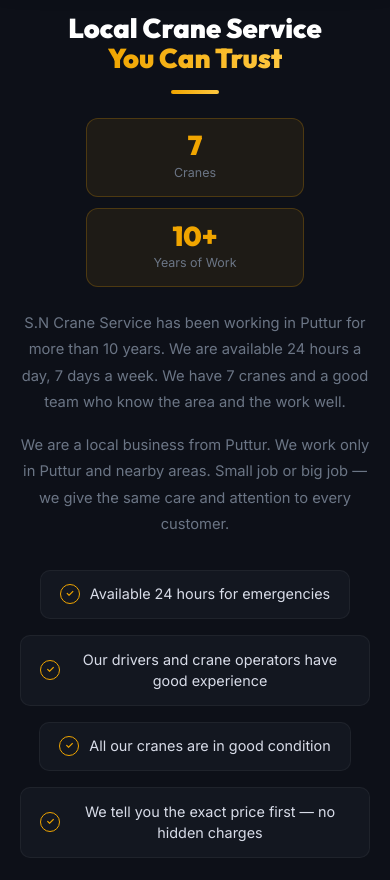
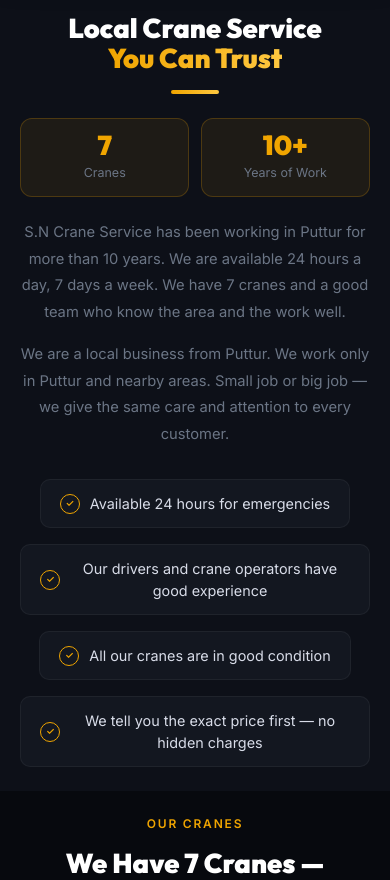
Before and after one commit to sampathkulal400-sketch/Nandaneshwara-Cranes, a React (Vite) app: page / in a window 390 px wide. Shown: the part 884-1764 px from the top of the page. Built offline with nearby package versions, Linux system fonts and the light colour scheme.

Commit message:
Fix mobile responsiveness of About stats and Contact Modal

```diff
--- a/src/components/About.jsx
+++ b/src/components/About.jsx
@@ -35,14 +35,14 @@ export default function About() {
 
             {/* Stat pills */}
             <div className="reveal d2" style={{
-              display: 'flex', gap: '.7rem', flexWrap: 'wrap', marginBottom: '1.4rem',
+              display: 'grid', gridTemplateColumns: '1fr 1fr', gap: '.7rem', marginBottom: '1.4rem', width: '100%', maxWidth: 400
             }}>
               {STATS.map(s => (
                 <div key={s.label} style={{
                   background: 'rgba(240,165,0,.08)',
                   border: '1px solid rgba(240,165,0,.22)',
-                  borderRadius: 12, padding: '.85rem 1.2rem',
-                  flex: '1 1 110px',
+                  borderRadius: 12, padding: '.85rem 0.5rem',
+                  display: 'flex', flexDirection: 'column', alignItems: 'center'
                 }}>
                   <p className="font-display" style={{
                     color: '#f0a500', fontWeight: 900,
--- a/src/components/ContactModal.jsx
+++ b/src/components/ContactModal.jsx
@@ -71,7 +71,7 @@ export default function ContactModal() {
                   👤
                 </div>
                 <div>
-                  <p style={{ color: '#fff', fontSize: '1rem', fontWeight: 700, margin: 0, letterSpacing: '0.02em' }}>
+                  <p style={{ color: '#fff', fontSize: 'clamp(0.9rem, 4vw, 1rem)', fontWeight: 700, margin: 0, letterSpacing: '0.02em', whiteSpace: 'nowrap' }}>
                     +91 {owner.num}
                   </p>
                 </div>
```
